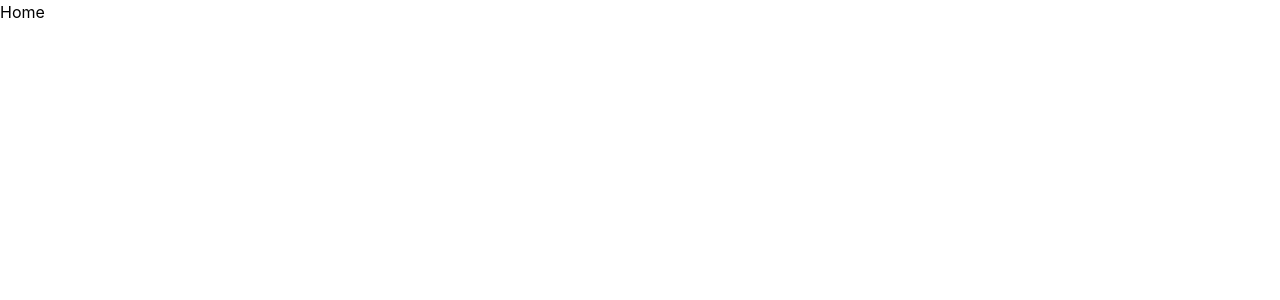
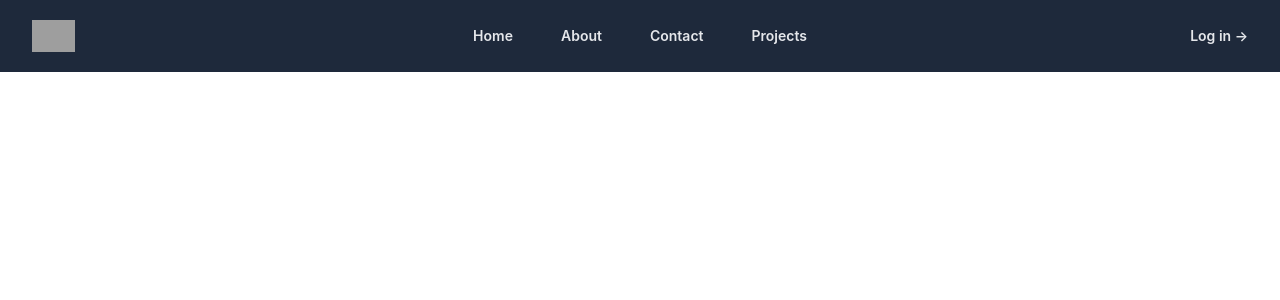
Before and after one commit to ashrafali2000/ashrafalikakozai, a React (Create React App) app: page / in a window 1280 px wide. Shown: the top 300 px of the page. Built offline with nearby package versions, Linux system fonts and the light colour scheme; grey boxes are pictures that could not be loaded.

Commit message:
add the layout route in app js

```diff
--- a/src/App.js
+++ b/src/App.js
@@ -1,17 +1,15 @@
 import { Route, Routes } from "react-router-dom";
 import Layout from "./components/layout";
-import './App.css';
+import "./App.css";
 import Home from "./pages/home/Home";
 function App() {
-
   return (
     <div className="App">
       <Routes>
-        <Route path="/"  element={<Layout></Layout>} />
+        <Route path="/" element={<Layout></Layout>}>
           <Route index element={<Home></Home>} />
-
+        </Route>
       </Routes>
-
     </div>
   );
 }
```
